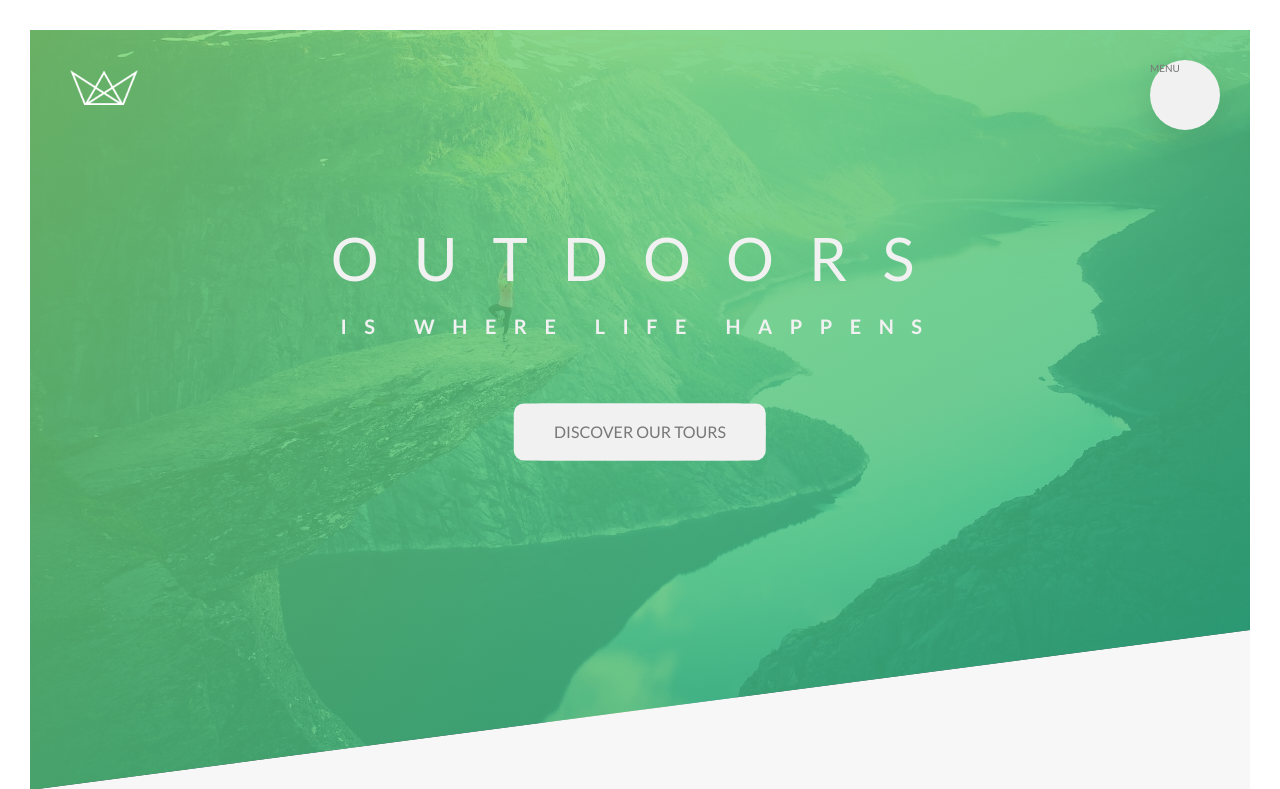
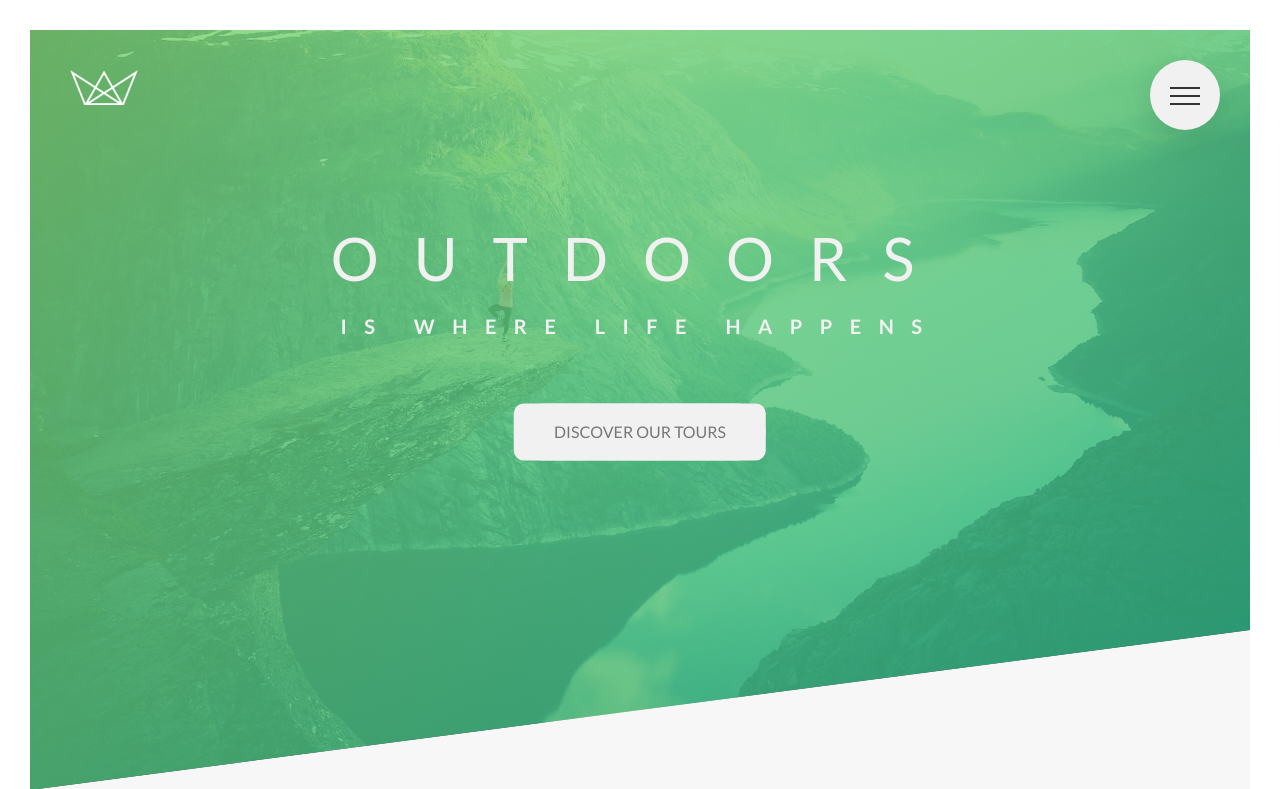
Before and after one commit to peteyb/advanced-css-course, a PHP site: page /Natours/starter/home.html in a window 1280 px wide. Shown: the top 789 px of the page. Run offline with PHP 8.4, Linux system fonts and the light colour scheme.

Commit message:
nav setup - checkbox hack

```diff
--- a/Natours/starter/css/style.css
+++ b/Natours/starter/css/style.css
@@ -464,7 +464,9 @@ body {
   right: 6rem;
   border-radius: 50%;
   z-index: 2000;
-  box-shadow: 0 1rem 3rem rgba(0, 0, 0, 0.1); }
+  box-shadow: 0 1rem 3rem rgba(0, 0, 0, 0.1);
+  text-align: center;
+  cursor: pointer; }
 
 .navigation__background {
   height: 6rem;
@@ -525,6 +527,41 @@ body {
 .navigation__checkbox:checked ~ .navigation__nav {
   opacity: 1;
   width: 100%; }
+
+.navigation__icon {
+  position: relative;
+  margin-top: 3.5rem; }
+  .navigation__icon, .navigation__icon::before, .navigation__icon::after {
+    display: inline-block;
+    width: 3rem;
+    height: 2px;
+    background-color: #333; }
+  .navigation__icon::before, .navigation__icon::after {
+    content: "";
+    position: absolute;
+    left: 0;
+    transition: all .2s; }
+  .navigation__icon::before {
+    top: -.8rem; }
+  .navigation__icon::after {
+    top: .8rem; }
+
+.navigation__button:hover .navigation__icon::before {
+  top: -1rem; }
+
+.navigation__button:hover .navigation__icon::after {
+  top: 1rem; }
+
+.navigation__checkbox:checked + .navigation__button .navigation__icon {
+  background-color: transparent; }
+
+.navigation__checkbox:checked + .navigation__button .navigation__icon::before {
+  top: 0;
+  transform: rotate(135deg); }
+
+.navigation__checkbox:checked + .navigation__button .navigation__icon::after {
+  top: 0;
+  transform: rotate(-135deg); }
 
 .footer {
   background-color: #333;
--- a/Natours/starter/home.html
+++ b/Natours/starter/home.html
@@ -18,7 +18,9 @@
     <div class="navigation">
         <input type="checkbox" class="navigation__checkbox" id="navi-toggle">
 
-        <label for="navi-toggle" class="navigation__button">MENU</label>
+        <label for="navi-toggle" class="navigation__button">
+            <span class="navigation__icon">&nbsp;</span>
+        </label>
 
         <div class="navigation__background">&nbsp;</div>
 
--- a/Natours/starter/sass/layout/_navigation.scss
+++ b/Natours/starter/sass/layout/_navigation.scss
@@ -15,6 +15,8 @@
         border-radius: 50%;
         z-index: 2000;
         box-shadow: 0 1rem 3rem rgba($color-black, .1);
+        text-align: center;
+        cursor: pointer;
     }
 
     &__background {
@@ -80,6 +82,7 @@
         }
     }
 
+    // functionality
     &__checkbox:checked ~ &__background {
         transform: scale(80);
     }
@@ -88,4 +91,57 @@
         opacity: 1;
         width: 100%
     }
+
+    // icon
+    &__icon {
+        position: relative;
+        margin-top: 3.5rem;
+
+        &,
+        &::before,
+        &::after {
+            display: inline-block;
+            width: 3rem;
+            height: 2px;
+            background-color: $color-grey-dark-3;
+        }
+
+        &::before,
+        &::after {
+            content: "";
+            position: absolute;
+            left: 0;
+            transition: all .2s;
+        }
+
+        &::before {
+            top: -.8rem;
+        }
+
+        &::after {
+            top: .8rem;
+        }
+    }
+
+    &__button:hover &__icon::before {
+        top: -1rem;
+    }
+
+    &__button:hover &__icon::after {
+        top: 1rem;
+    }
+
+    &__checkbox:checked + &__button &__icon {
+        background-color: transparent;
+    }
+
+    &__checkbox:checked + &__button &__icon::before {
+        top: 0;
+        transform: rotate(135deg);
+    }
+
+    &__checkbox:checked + &__button &__icon::after {
+        top: 0;
+        transform: rotate(-135deg);
+    }
 }
```
